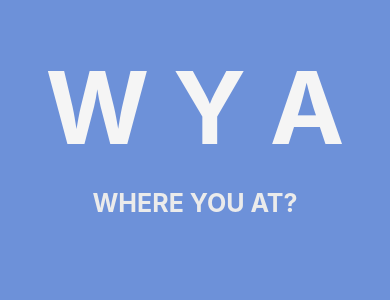
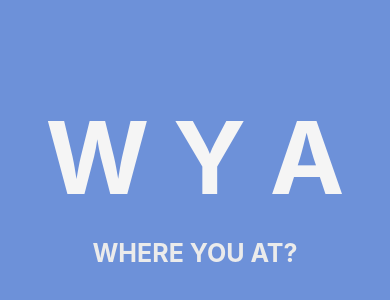
Before and after one commit to DylanBorchert/APP-wya-where-you-at, a React Native app: screen / in a window 390 px wide. Shown: the part 190-490 px from the top of the page. Built offline with nearby package versions, Linux system fonts and the light colour scheme.

Commit message:
changed the main page to hold the text elements for easier moving of items

```diff
--- a/App.js
+++ b/App.js
@@ -13,9 +13,11 @@ export default function App() {
   return (
 
     <View style={styles.page}>
-                   <Text style={styles.titleText}>{titleText}</Text>
-    <Text style={styles.bodyText}>{bodyText}</Text>
-     <LoginPage style= {styles.content} />
+      <View style={styles.mainTextGroup}>
+        <Text style={styles.titleText}>{titleText}</Text>
+        <Text style={styles.bodyText}>{bodyText}</Text>
+      </View>
+      <LoginPage style= {styles.content} />
     </View>
   );
 }
@@ -33,7 +35,11 @@ const styles = StyleSheet.create({
     fontSize: 25,
     fontWeight: "bold",
     color: "#EBEBEB",
-    marginBottom: 200,
+  },
+  mainTextGroup : {
+    alignItems: 'center',
+    alignContent: 'center',
+    marginBottom: 100,
   },
 
 page: {
```
